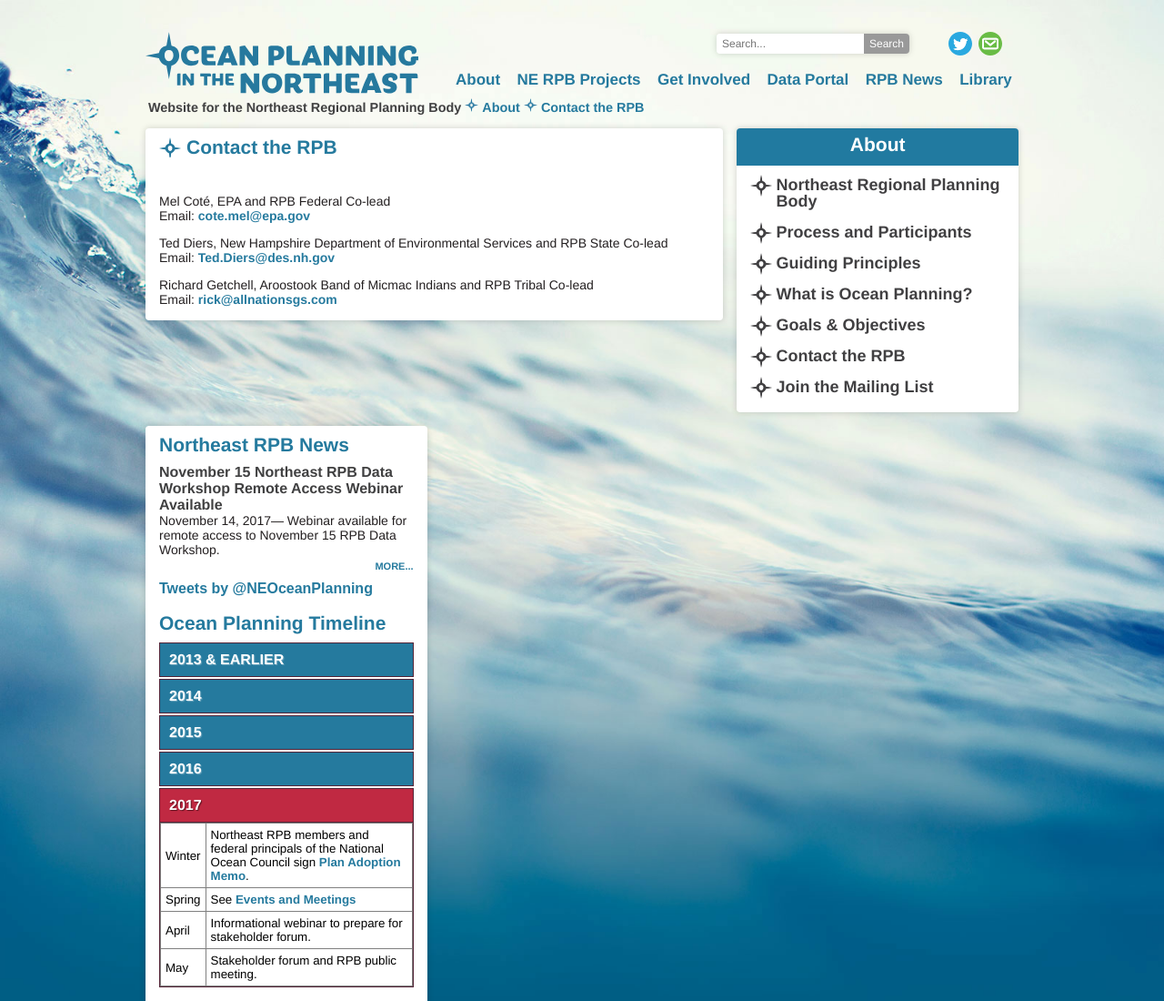
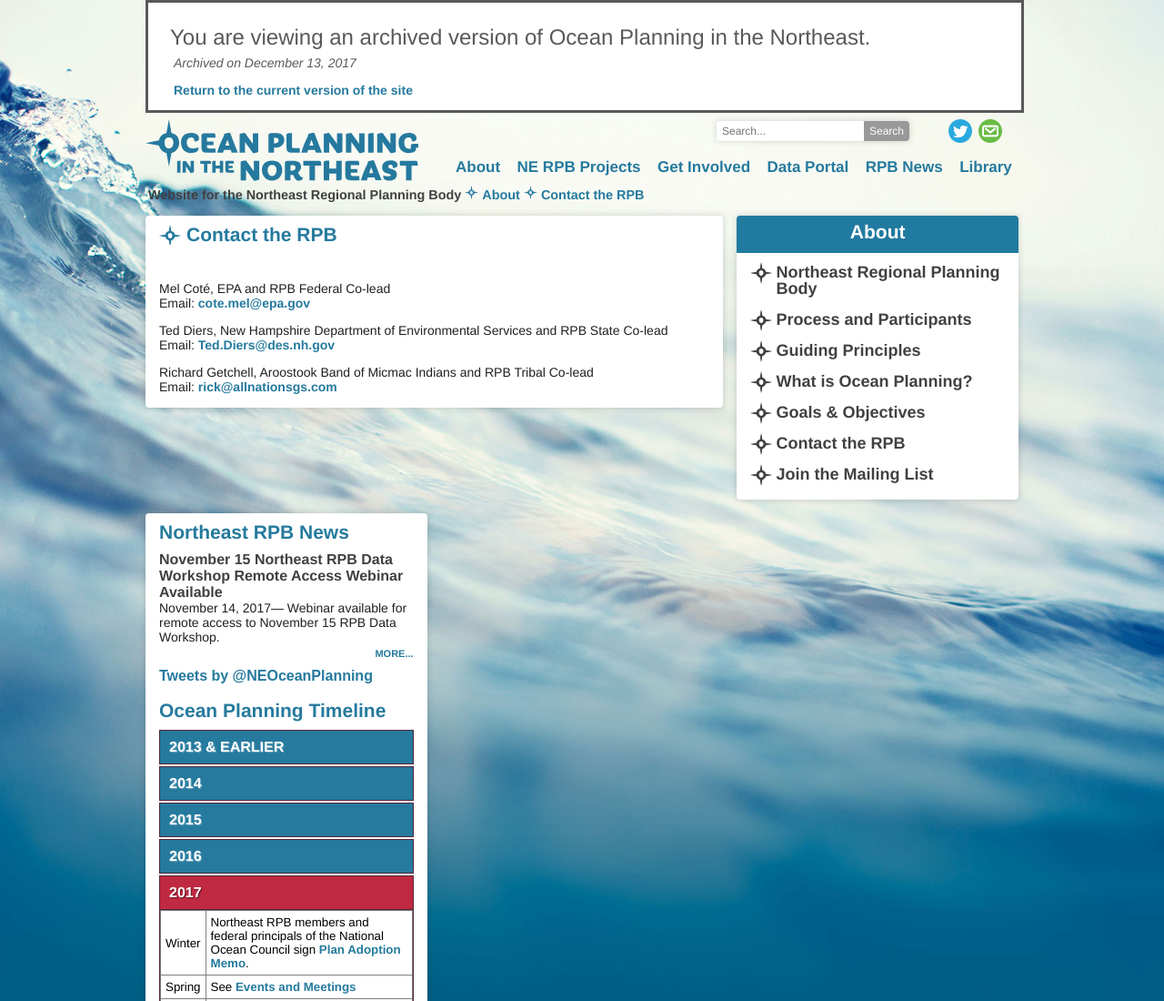
Before and after one commit to NEOceanPlanning/jjosephmiller.github.io, a plain HTML site: page about/contact-rpb/index.html in a window 1280 px wide. Shown: the top 1100 px of the page at 91% size. Drawn offline with nearby package versions, Linux system fonts and the light colour scheme.

Commit message:
new dump about test

```diff
--- a/about/contact-rpb/index.html
+++ b/about/contact-rpb/index.html
@@ -17,7 +17,7 @@
         <meta http-equiv="X-UA-Compatible" content="IE=edge,chrome=1">
         <meta name="description" content="">
         <meta name="viewport" content="width=device-width initial-scale=1.0">
-
+		<meta name='robots' content='noindex,nofollow' />
 		<link rel="shortcut icon" href="/wp-content/themes/opne/favicon.ico" type="image/x-icon">
 		<link rel="icon" href="/wp-content/themes/opne/favicon.ico" type="image/x-icon">
 
@@ -35,7 +35,16 @@
 		<section id="container" class="clearfix">
 
 			<header class="clearfix">
-				<h1><a href="/" title="Ocean Planning in the Northeast" rel="home">Ocean Planning in the Northeast</a></h1>
+				<div class="announcement" style="overflow:hidden; background-color:#fff; position:fixed; top:0; width:75%; z-index:99999; border-style:solid; border-width:3px">
+        			<p style="font-size:1.5em; width=100%; margin:1em 0 .25em 1em;">You are viewing an archived version of Ocean Planning in the Northeast.</p>
+        			<p style="margin-left: 2em;">
+        				<em>Archived on December 13, 2017</em>
+       				</p>
+       				<p style="margin-left: 2em;">
+        				<a href="/">Return to the current version of the site</a>
+        			</p>
+				</div>
+				<h1 style="margin-top:10%"><a href="/" title="Ocean Planning in the Northeast" rel="home">Ocean Planning in the Northeast</a></h1>
 				<ul id="mobileBar">
 					<li><a id="nav-open-btn" href="#">Menu</a></li>
 					<li><a href="/news/">News &raquo;</a></li>
@@ -48,7 +57,7 @@
 
 						<ul>
 							<li class="twitter"><a href="https://twitter.com/NEOceanPlanning">Twitter</a></li>
-							<!-- <li class="rss"><a href="http://neoceanplanning.org/feed/">RSS Feed</a></li>  -->
+							<!-- <li class="rss"><a href="/feed/">RSS Feed</a></li>  -->
 							<li class="contact"><a href="mailto:nnapoli@northeastoceancouncil.org">Contact</a></li>
 						</ul>
 					</section>
@@ -394,7 +403,7 @@ Email: <a href="mailto:rick@allnationsgs.com">rick@allnationsgs.com</a></p>
 
 		<!-- Load jQuery via Google. Load local version if that doesn't work. -->
 		<script src="//ajax.googleapis.com/ajax/libs/jquery/1.10.2/jquery.min.js"></script>
-        <script>window.jQuery || document.write('<script src="http://neoceanplanning.org/wp-content/themes/opne/js/vendor/jquery-1.10.2.min.js"><\/script>')</script>
+        <script>window.jQuery || document.write('<script src="/wp-content/themes/opne/js/vendor/jquery-1.10.2.min.js"><\/script>')</script>
 
 		<script src="/wp-content/themes/opne/js/slideout.js"></script>
                 <script src="/wp-content/themes/opne/js/main.js"></script>
```
Also changed, not shown: about/goals-objectives/index.html (+13 -4 lines), about/guiding-principles/index.html (+13 -4 lines), about/index.html (+5 -5 lines), about/join-the-mailing-list/index.html (+13 -4 lines), about/northeast-rpb/index.html (+13 -4 lines), about/process-and-participants/index.html (+13 -4 lines), about/what-is-ocean-planning/index.html (+13 -4 lines), 9 other files.
